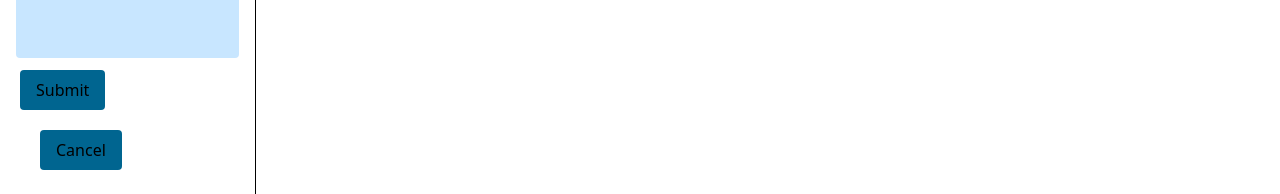
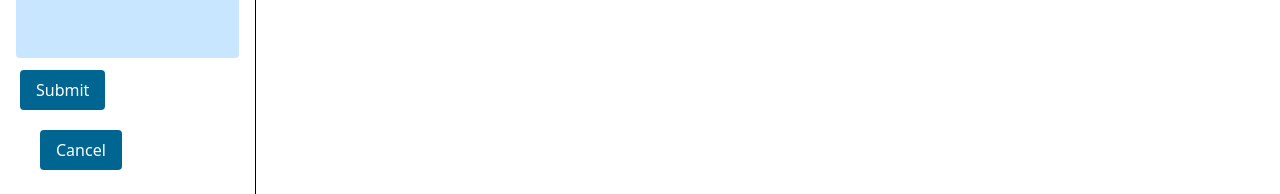
Before and after one commit to cepdnaclk/e19-3yp-Pera-Swarm-Modular-Robots, a React (Vite) app in the folder client-webapp/: page /codeUpload in a window 1280 px wide. Shown: the part 606-800 px from the top of the page. Built offline with nearby package versions, Linux system fonts and the light colour scheme.

Commit message:
add codeUpload frontend page

```diff
--- a/client-webapp/src/pages/codeUpload.jsx
+++ b/client-webapp/src/pages/codeUpload.jsx
@@ -31,8 +31,8 @@ export default class CodeUpload extends Component {
             </div>
           </div>
           <div className="mt-auto gaps-3">
-            <button className="bg-primary text-white px-4 py-2 rounded mb-2 mt-3 ml-1 mr-7">Submit</button>
-            <button className="bg-primary text-white px-4 py-2 rounded mb-2 mt-3 ml-6">Cancel</button>
+            <button className="bg-primary text-f-accent px-4 py-2 rounded mb-2 mt-3 ml-1 mr-7">Submit</button>
+            <button className="bg-primary text-f-accent px-4 py-2 rounded mb-2 mt-3 ml-6">Cancel</button>
           </div>
         </div>
         <div className="flex-1 p-4 overflow-y-auto">
```
